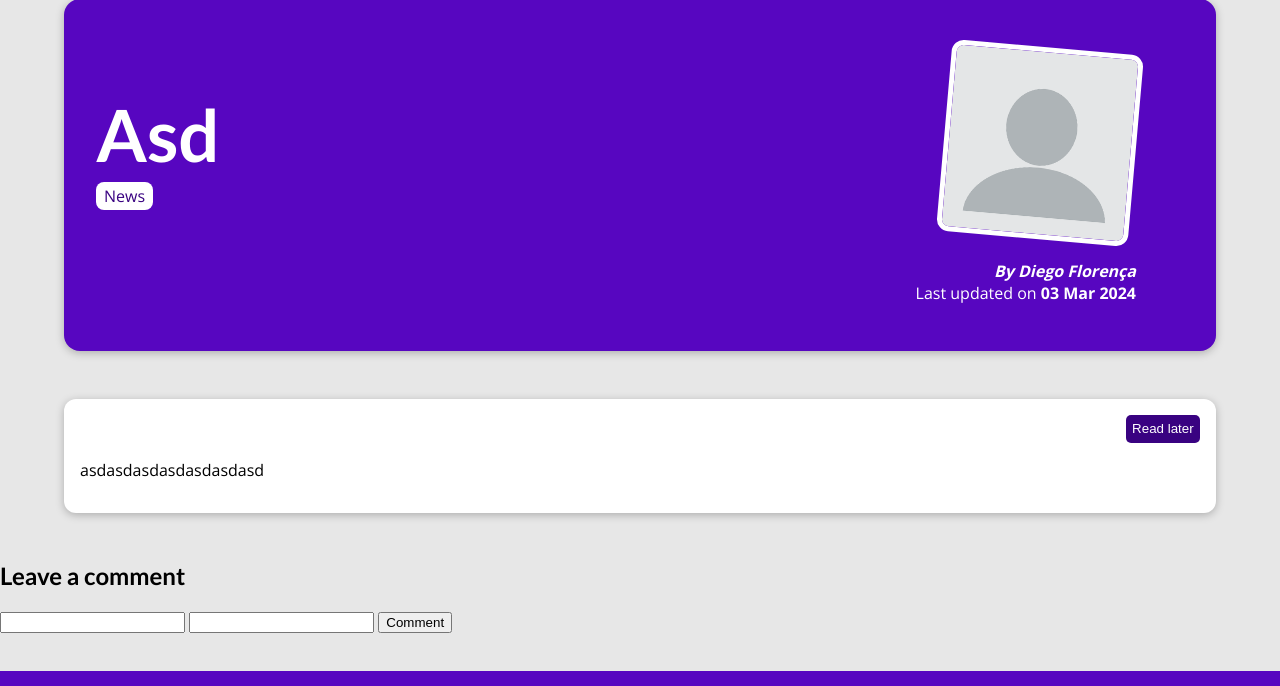
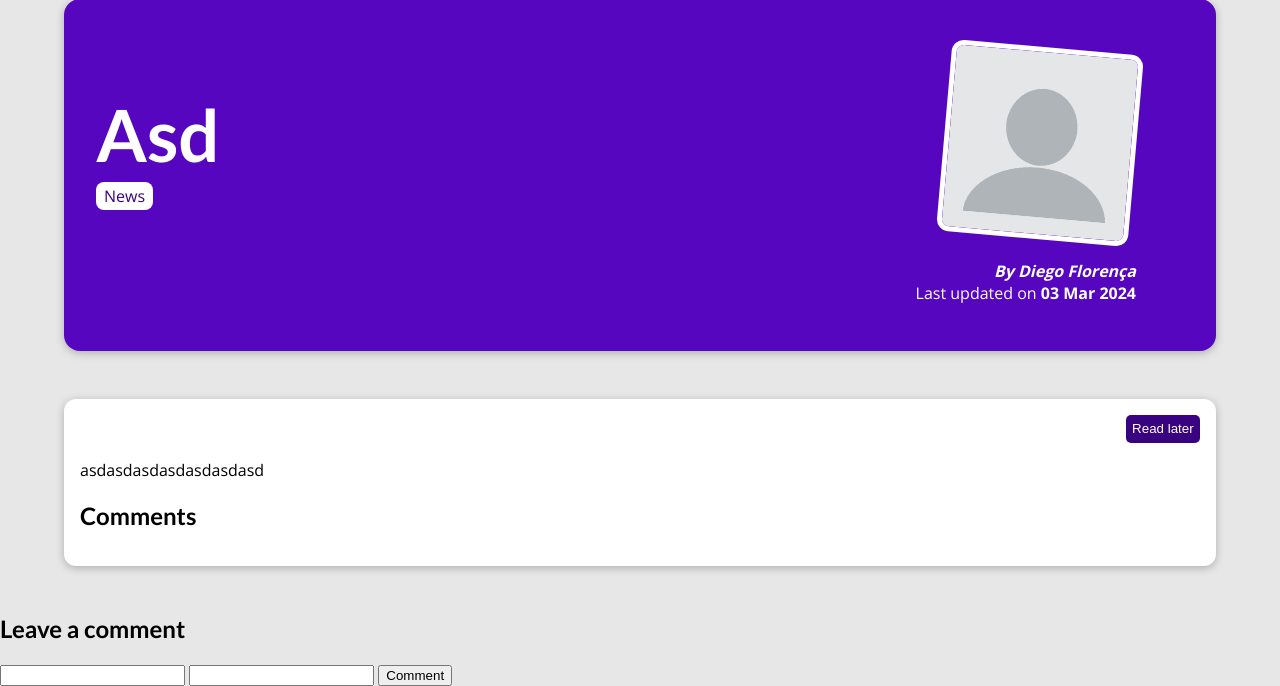
Before and after one commit to diegoflorenca/django-udemy, a Django app: a page that uses my_site/blog/templates/blog/post-details.html in a window 1280 px wide. Shown: the part 129-815 px from the top of the page. Run offline with Django 4.2, Linux system fonts and the light colour scheme; data comes from the database, SQL or seed files in the repository; both versions use the stored data as it was after the commit.

Commit message:
feat: display comments

```diff
--- a/my_site/blog/templates/blog/post-details.html
+++ b/my_site/blog/templates/blog/post-details.html
@@ -40,6 +40,14 @@
             {% endif %}
         </div>
         {{ post.content | linebreaks }}
+        <h2>Comments</h2>
+        <ul>
+            {% for comment in comments %}
+            <li>
+                {{ comment.name }}: {{ comment.text }}
+            </li>
+            {% endfor %}
+        </ul>
     </main>
     <div>
         <h2>Leave a comment</h2>
--- a/my_site/blog/views.py
+++ b/my_site/blog/views.py
@@ -27,10 +27,12 @@
     identified_post = get_object_or_404(Post, slug=slug)
     post_tags = identified_post.tags.all()
     is_read_later = request.session.get("read-later") == identified_post.id
+    comments = Comment.objects.filter(post_id=identified_post)
     return render(request, "blog/post-details.html", {
         "post": identified_post,
         "tags": post_tags,
-        "is_read_later": is_read_later
+        "is_read_later": is_read_later,
+        "comments": comments
     })
 
 
```
Also changed, not shown: my_site/db.sqlite3.
